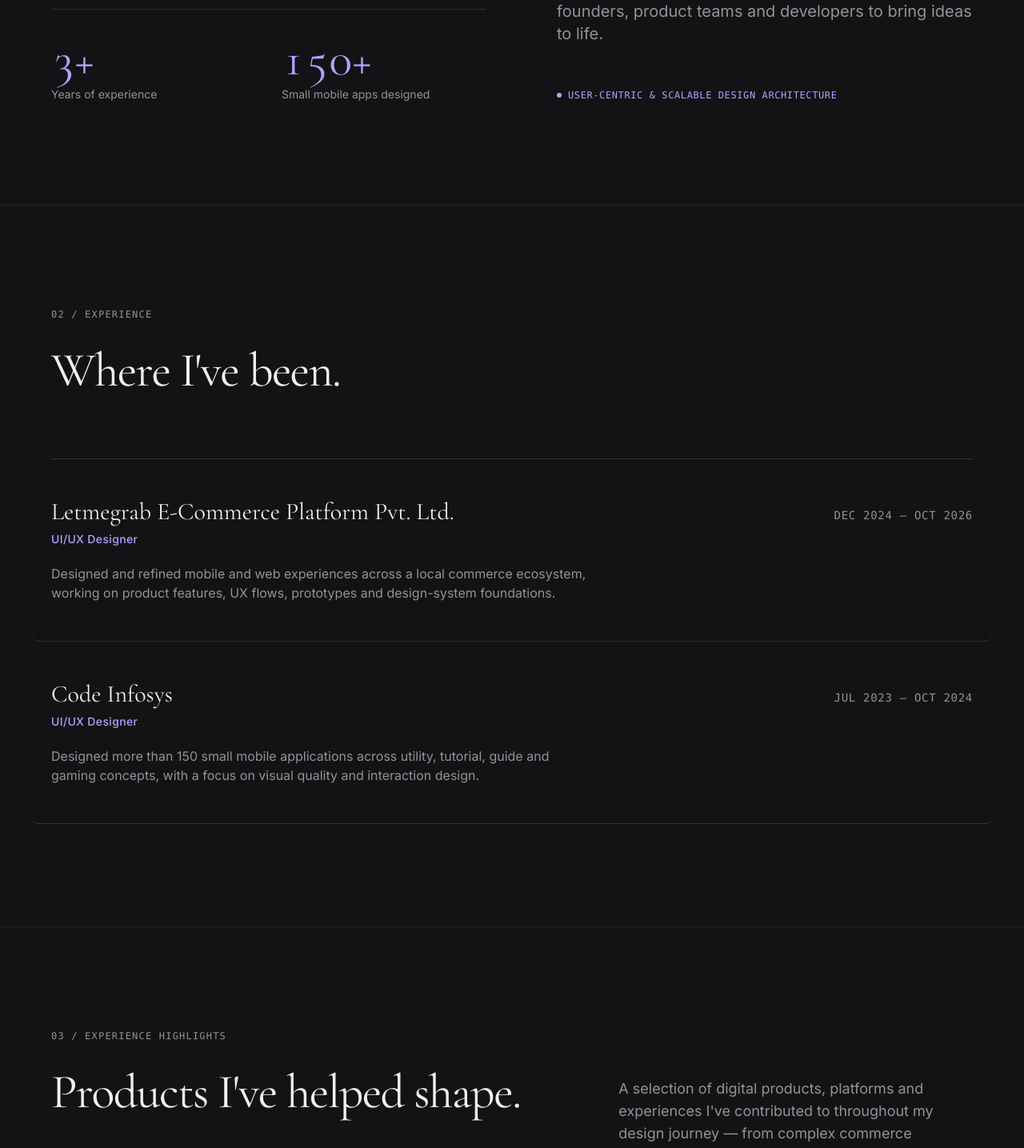
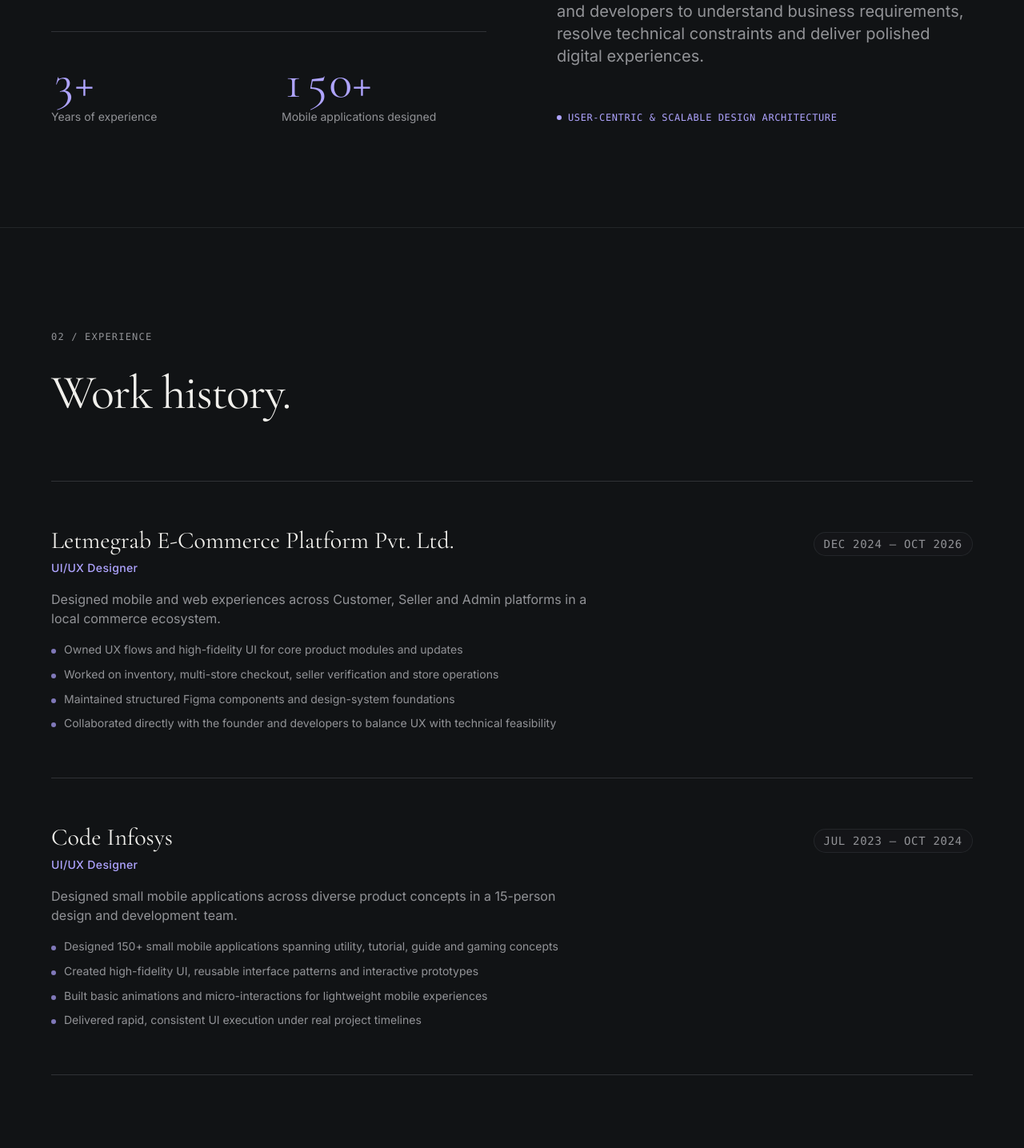
Before and after one commit to ayushrokad/Ayush-Rokad, a Next.js app: page / in a window 1280 px wide. Shown: the part 1342-2777 px from the top of the page at 80% size. Built offline with nearby package versions, Linux system fonts and the light colour scheme.

Commit message:
feat: align portfolio content with authentic resume data and remove third-party references

```diff
--- a/src/components/Experience.tsx
+++ b/src/components/Experience.tsx
@@ -44,7 +44,7 @@ export const Experience: React.FC = () => {
               whileInView="visible"
               viewport={{ once: true, margin: '-40px' }}
               transition={{ delay: index * 0.1 }}
-              className="group py-8 md:py-12 border-b border-[#303236] hover:bg-[#191B1E]/30 transition-colors duration-300 px-0 md:px-6 -mx-0 md:-mx-6 rounded-lg"
+              className="group py-10 md:py-14 border-b border-[#303236] transition-colors duration-300"
             >
               <div className="grid grid-cols-1 md:grid-cols-12 gap-4 md:gap-8 items-baseline">
                 {/* Company Name & Role (7 cols) */}
@@ -59,18 +59,33 @@ export const Experience: React.FC = () => {
 
                 {/* Period (5 cols, right aligned on desktop) */}
                 <div className="md:col-span-5 md:text-right">
-                  <span className="font-mono text-xs sm:text-sm text-[#929397] tracking-wider uppercase">
+                  <span className="font-mono text-xs sm:text-sm text-[#929397] tracking-wider uppercase inline-block py-1 px-3 rounded-full border border-[#303236]/60 bg-[#191B1E]/40">
                     {entry.period}
                   </span>
                 </div>
               </div>
 
               {/* Description */}
-              <div className="mt-5 max-w-2xl">
+              <div className="mt-4 max-w-2xl">
                 <p className="text-sm sm:text-base text-[#929397] leading-relaxed font-normal">
                   {entry.description}
                 </p>
               </div>
+
+              {/* Highlights (Resume bullet points) */}
+              {entry.highlights && entry.highlights.length > 0 && (
+                <ul className="mt-4 space-y-2 max-w-2xl">
+                  {entry.highlights.map((h, i) => (
+                    <li
+                      key={i}
+                      className="flex items-baseline gap-2.5 text-xs sm:text-sm text-[#929397]"
+                    >
+                      <span className="w-1.5 h-1.5 rounded-full bg-[#AFA4FF]/70 shrink-0 mt-1.5" />
+                      <span className="leading-relaxed">{h}</span>
+                    </li>
+                  ))}
+                </ul>
+              )}
             </motion.div>
           ))}
         </div>
--- a/src/components/Expertise.tsx
+++ b/src/components/Expertise.tsx
@@ -9,7 +9,7 @@ import { ArrowUpRight } from 'lucide-react';
 export const Expertise: React.FC = () => {
   return (
     <section
-      id="expertise"
+      id="skills"
       className="py-20 md:py-32 border-t border-[#303236]/60 bg-[#111315]"
     >
       <div className="max-w-content mx-auto px-5 md:px-16">
--- a/src/components/Header.tsx
+++ b/src/components/Header.tsx
@@ -14,7 +14,7 @@ export const Header: React.FC = () => {
     const handleScroll = () => {
       setIsScrolled(window.scrollY > 30);
 
-      const sections = ['about', 'experience', 'highlights', 'expertise', 'contact'];
+      const sections = ['about', 'experience', 'work', 'skills', 'contact'];
       const scrollPosition = window.scrollY + 140;
 
       for (const sectionId of sections) {
--- a/src/data/portfolio.ts
+++ b/src/data/portfolio.ts
@@ -4,6 +4,7 @@ export interface ExperienceEntry {
   role: string;
   period: string;
   description: string;
+  highlights: string[];
 }
 
 export interface ProjectHighlight {
@@ -15,7 +16,6 @@ export interface ProjectHighlight {
   title: string;
   discipline: string;
   description: string;
-  keyExperiences?: string[];
   responsibilities: string[];
   scope: {
     metric: string;
@@ -23,7 +23,6 @@ export interface ProjectHighlight {
     detail: string;
   };
   status: string;
-  focus?: string;
 }
 
 export interface ExpertiseItem {
@@ -46,39 +45,36 @@ export interface SocialLink {
 
 export const portfolioData = {
   meta: {
-    title: "Ayush Rokad — Product & UI/UX Designer",
+    title: "Ayush Rokad — UI/UX & Product Designer",
     description:
-      "Ayush Rokad is a Product and UI/UX Designer based in Surat, shaping thoughtful digital products with clarity and character. 3+ years of experience in mobile apps, web design, and scalable design systems.",
+      "Ayush Rokad is a UI/UX & Product Designer with 3+ years of experience designing mobile and web products. Experienced in UX flows, high-fidelity UI, design systems, and prototyping.",
     author: "Ayush Rokad",
     siteUrl: "https://ayushrokad.com",
     keywords: [
       "Ayush Rokad",
       "Product Designer",
       "UI/UX Designer",
+      "Mobile App Design",
       "Design Systems",
-      "Mobile App Design",
-      "Web Design",
-      "Interaction Design",
+      "Prototyping",
       "Surat Designer",
     ],
   },
   navigation: {
-    brand: "AYUSH ROKAD®",
+    brand: "AYUSH ROKAD",
     links: [
       { label: "About", href: "#about" },
       { label: "Experience", href: "#experience" },
-      { label: "Highlights", href: "#highlights" },
-      { label: "Expertise", href: "#expertise" },
+      { label: "Selected Work", href: "#work" },
+      { label: "Skills", href: "#skills" },
       { label: "Contact", href: "#contact" },
     ],
     cta: {
-      label: "Let's talk",
+      label: "Get in touch",
       href: "#contact",
     },
   },
   hero: {
-    badge: "DIGITAL PRODUCT DESIGNER",
-    locationYear: "SURAT, INDIA · 2026",
     headline: {
       line1: "Designer based in ",
       highlight: "Surat.",
@@ -86,19 +82,19 @@ export const portfolioData = {
       line3: "with clarity and character.",
     },
     subtext:
-      "I'm Ayush Rokad, a UI/UX & Product Designer with 3+ years of experience turning complex requirements into thoughtful, intuitive digital experiences.",
+      "UI/UX & Product Designer with 3+ years of experience designing mobile and web products. Experienced in turning complex business requirements into intuitive, technically feasible interfaces.",
     metadata: [
       { label: "LOCATION", value: "Surat, Gujarat, India" },
       { label: "EXPERIENCE", value: "3+ Years" },
-      { label: "AVAILABILITY", value: "Open to Work" },
+      { label: "AVAILABILITY", value: "Open to Work · Full-Time & Part-Time" },
     ],
   },
   about: {
-    eyebrow: "01 / ABOUT ME",
-    headline: "Good design begins with understanding.",
+    eyebrow: "01 / ABOUT",
+    headline: "Design digital products from idea to interface.",
     paragraphs: [
-      "I started my career designing mobile experiences, building a strong foundation in visual design, interaction and interface consistency. My work later evolved into product-focused design, where I took greater ownership of UX flows, features and complete digital experiences.",
-      "I enjoy turning complex business requirements into simple, usable experiences and collaborating with founders, product teams and developers to bring ideas to life.",
+      "I started my design career working on mobile applications, building hands-on experience in visual design, interface consistency and interaction details. At Letmegrab, my role expanded into product-focused design, taking greater ownership of feature thinking, complete UX flows and scalable components.",
+      "I work comfortably alongside founders, product teams and developers to understand business requirements, resolve technical constraints and deliver polished digital experiences.",
     ],
     metrics: [
       {
@@ -107,13 +103,13 @@ export const portfolioData = {
       },
       {
         value: "150+",
-        label: "Small mobile apps designed",
+        label: "Mobile applications designed",
       },
     ] as MetricItem[],
   },
   experience: {
     eyebrow: "02 / EXPERIENCE",
-    headline: "Where I've been.",
+    headline: "Work history.",
     entries: [
       {
         company: "Letmegrab E-Commerce Platform Pvt. Ltd.",
@@ -121,7 +117,13 @@ export const portfolioData = {
         role: "UI/UX Designer",
         period: "Dec 2024 — Oct 2026",
         description:
-          "Designed and refined mobile and web experiences across a local commerce ecosystem, working on product features, UX flows, prototypes and design-system foundations.",
+          "Designed mobile and web experiences across Customer, Seller and Admin platforms in a local commerce ecosystem.",
+        highlights: [
+          "Owned UX flows and high-fidelity UI for core product modules and updates",
+          "Worked on inventory, multi-store checkout, seller verification and store operations",
+          "Maintained structured Figma components and design-system foundations",
+          "Collaborated directly with the founder and developers to balance UX with technical feasibility",
+        ],
       },
       {
         company: "Code Infosys",
@@ -129,73 +131,70 @@ export const portfolioData = {
         role: "UI/UX Designer",
         period: "Jul 2023 — Oct 2024",
         description:
-          "Designed more than 150 small mobile applications across utility, tutorial, guide and gaming concepts, with a focus on visual quality and interaction design.",
+          "Designed small mobile applications across diverse product concepts in a 15-person design and development team.",
+        highlights: [
+          "Designed 150+ small mobile applications spanning utility, tutorial, guide and gaming concepts",
+          "Created high-fidelity UI, reusable interface patterns and interactive prototypes",
+          "Built basic animations and micro-interactions for lightweight mobile experiences",
+          "Delivered rapid, consistent UI execution under real project timelines",
+        ],
       },
     ] as ExperienceEntry[],
   },
   experienceHighlights: {
-    eyebrow: "03 / EXPERIENCE HIGHLIGHTS",
-    headline: "Products I've helped shape.",
+    eyebrow: "03 / SELECTED WORK",
+    headline: "Key product experiences.",
     introduction:
-      "A selection of digital products, platforms and experiences I've contributed to throughout my design journey — from complex commerce ecosystems to mobile applications.",
+      "A focused summary of products and platforms I've contributed to throughout my career.",
     projects: [
       {
-        id: "seller-experience",
+        id: "seller-app",
         number: "01",
         tag: "SELLER EXPERIENCE",
         company: "LETMEGRAB",
         period: "2024 — 2026",
         discipline: "E-COMMERCE · MOBILE · PRODUCT DESIGN",
-        title: "Local Commerce — Seller Experience",
+        title: "Local Commerce Seller App",
         description:
-          "A comprehensive seller platform designed to help local businesses manage their stores and operate their online presence. The experience brings together inventory, order management, store operations and seller engagement in one connected ecosystem.",
+          "A comprehensive seller platform for local merchants to manage their digital store, inventory, orders and customer engagement in one connected experience.",
         responsibilities: [
-          "Refined and modernized existing product modules, improving interface consistency and usability.",
-          "Designed new product features and UX flows based on business requirements.",
-          "Worked across inventory management, orders, brands, categories, product management and seller verification.",
-          "Designed features such as Store Highlights and an Alerts experience for items requiring attention.",
-          "Maintained structured Figma components, design-system foundations and interactive prototypes.",
-          "Collaborated directly with the founder and development team to translate business requirements into practical, technically feasible experiences.",
+          "Redesigned and modernized existing seller modules for improved usability",
+          "Designed UX flows for product catalog, inventory, orders and merchant verification",
+          "Created Store Highlights and an Alerts experience for attention-required items",
+          "Maintained organized Figma components and interactive prototypes",
         ],
         scope: {
           metric: "2,000+",
           label: "Approx. screens / modules",
-          detail: "Across the seller product experience",
+          detail: "Across the complete seller product ecosystem",
         },
         status: "Testing / Pre-launch",
       },
       {
-        id: "customer-experience",
+        id: "customer-app",
         number: "02",
         tag: "CUSTOMER EXPERIENCE",
         company: "LETMEGRAB",
         period: "2024 — 2026",
         discipline: "E-COMMERCE · MOBILE · UX / PRODUCT DESIGN",
-        title: "Local Commerce — Customer Experience",
+        title: "Local Commerce Customer App",
         description:
-          "A customer-facing shopping experience built around discovering and purchasing from nearby local businesses. The product focuses on simplifying multi-store shopping, checkout and flexible fulfilment through in-store pickup and doorstep delivery.",
-        keyExperiences: [
-          "Multi-store shopping and checkout",
-          "Store-specific in-store pickup and doorstep delivery",
-          "Product discovery and shopping journeys",
-          "Customer order and post-purchase experiences",
-        ],
+          "A shopping experience helping customers discover and purchase from nearby local stores, with a focus on simplifying multi-store ordering and flexible fulfillment.",
         responsibilities: [
-          "Designed and refined customer-facing UX flows across the shopping journey.",
-          "Worked on a multi-store checkout experience to make complex orders easier to understand.",
-          "Structured pickup and doorstep delivery options at the individual store and order level.",
-          "Created high-fidelity interfaces, interactive prototypes and detailed interaction states.",
-          "Focused on making multi-store purchasing and order fulfilment more intuitive.",
+          "Structured customer shopping journeys and local store product discovery",
+          "Designed multi-store checkout to make split orders clear and manageable",
+          "Implemented in-store pickup and doorstep delivery options at store and order level",
+          "Created interactive prototypes, component states and detailed interaction flows",
         ],
         scope: {
           metric: "1,800+",
           label: "Approx. screens / modules",
-          detail: "Across the customer product experience",
+          detail: "Across the customer shopping experience",
         },
         status: "Testing / Pre-launch",
       },
       {
-        id: "mobile-applications",
+        id: "mobile-apps",
         number: "03",
         tag: "MOBILE APPLICATIONS",
         company: "CODE INFOSYS",
@@ -203,77 +202,75 @@ export const portfolioData = {
         discipline: "MOBILE · UI/UX · INTERACTIVE DESIGN",
         title: "150+ Mobile Applications",
         description:
-          "A diverse collection of more than 150 small mobile applications spanning utility tools, tutorials, guides and lightweight gaming experiences. Working across different product concepts helped build a strong foundation in interface design, visual consistency and interaction design.",
+          "A broad collection of small mobile applications across utility tools, tutorials, guides and lightweight mobile games.",
         responsibilities: [
-          "Designed mobile interfaces across a wide range of application concepts.",
-          "Created high-fidelity UI and reusable interface patterns.",
-          "Developed basic animations and interactive experiences for lightweight mobile games and applications.",
-          "Translated product requirements into clear, visually polished mobile interfaces.",
-          "Worked alongside a multidisciplinary design and development team.",
+          "Designed clear, accessible mobile interfaces across varied application categories",
+          "Created reusable UI patterns and scalable component foundations",
+          "Developed basic animations and micro-interactions for lightweight mobile games",
+          "Collaborated within a multidisciplinary team to ship apps under active release schedules",
         ],
         scope: {
           metric: "150+",
           label: "Small mobile applications",
-          detail: "Utility, tutorial, gaming & guides",
+          detail: "Utility, tutorial, guide & gaming applications",
         },
-        status: "Shipped / Live on App Store & Play Store",
-        focus: "Mobile UI · Visual Design · Interaction Design · Basic Animation",
+        status: "Shipped & Live",
       },
     ] as ProjectHighlight[],
   },
   expertise: {
-    eyebrow: "04 / EXPERTISE",
-    headline: "What I do",
+    eyebrow: "04 / SKILLS",
+    headline: "Capabilities & focus areas.",
     items: [
       {
-        id: "product-design",
+        id: "product-ux",
         number: "01",
-        title: "Product design",
+        title: "Product & UX Flows",
         description:
-          "Thoughtful digital products from early ideas to polished experiences.",
+          "User journeys, feature design, wireframes and information architecture for complex requirements.",
       },
       {
-        id: "ui-ux-design",
+        id: "mobile-web-ui",
         number: "02",
-        title: "UI/UX design",
+        title: "Mobile & Web UI",
         description:
-          "Intuitive user journeys and visually consistent interfaces.",
-      },
-      {
-        id: "mobile-app-design",
-        number: "03",
-        title: "Mobile app design",
-        description:
-          "Purposeful interfaces designed for real-world mobile use.",
-      },
-      {
-        id: "web-design",
-        number: "04",
-        title: "Web design",
-        description:
-          "Responsive experiences that balance usability and visual clarity.",
+          "Polished, production-ready interfaces designed for real-world mobile and desktop use.",
       },
       {
         id: "design-systems",
-        number: "05",
-        title: "Design systems",
+        number: "03",
+        title: "Design Systems",
         description:
-          "Reusable components and scalable interface patterns.",
+          "Scalable component libraries, typography tokens and consistent interface guidelines in Figma.",
       },
       {
-        id: "interaction-design",
+        id: "prototyping",
+        number: "04",
+        title: "Interactive Prototyping",
+        description:
+          "Clickable prototypes for usability testing, founder reviews and developer handoff.",
+      },
+      {
+        id: "micro-interactions",
+        number: "05",
+        title: "Micro-interactions & Motion",
+        description:
+          "Subtle animations, state feedback and transition concepts using Rive, Lottie and Figma.",
+      },
+      {
+        id: "dev-collaboration",
         number: "06",
-        title: "Interaction design",
+        title: "Developer Collaboration",
         description:
-          "Prototypes, motion concepts and meaningful micro-interactions.",
+          "Clear component specs and active communication to adapt designs within technical constraints.",
       },
     ] as ExpertiseItem[],
   },
   toolkit: {
     eyebrow: "05 / TOOLKIT",
-    headline: "Tools of the trade.",
+    headline: "Tools & software.",
     subtext:
-      "From interface exploration and design systems to interactive prototypes and motion.",
+      "Design and prototyping tools used daily to take ideas from exploration to production.",
     tools: [
       "Figma",
       "Adobe XD",
@@ -285,10 +282,11 @@ export const portfolioData = {
     ],
   },
   philosophy: {
-    eyebrow: "06 / APPROACH",
-    headline: "How I think about design.",
-    statement: "“Make the complex feel simple.”",
-    body: "My approach starts with understanding the problem, organizing the experience and refining the details. I believe good interfaces should feel intuitive, consistent and purposeful.",
+    eyebrow: "06 / HOW I WORK",
+    headline: "Working methodology.",
+    statement:
+      "“I focus on making complex product requirements easier to understand, keeping interfaces consistent, and working closely with developers to ensure technical feasibility.”",
+    body: "My process is practical and iterative. I usually work directly in high-fidelity design for familiar flows, while using wireframes when a problem requires deeper exploration.",
     process: [
       "Understand",
       "Structure",
@@ -299,8 +297,10 @@ export const portfolioData = {
     ],
   },
   contact: {
-    eyebrow: "HAVE SOMETHING IN MIND?",
-    headline: "Let's make something meaningful.",
+    eyebrow: "GET IN TOUCH",
+    headline: "Have a product or feature that needs design?",
+    subheadline:
+      "Open to Full-Time and Part-Time opportunities — Remote or On-Site across Surat, Gujarat.",
     email: "ayushrokad@gmail.com",
     copyright: "© 2026 Ayush Rokad",
     socialLinks: [
@@ -310,7 +310,7 @@ export const portfolioData = {
         isExternal: true,
       },
       {
-        label: "Resume",
+        label: "Download Resume (PDF)",
         href: "/resume.pdf",
         isExternal: true,
       },
```
Also changed, not shown: src/components/Contact.tsx (+12 -1 lines), src/components/ExperienceHighlights.tsx (+10 -42 lines), 1 other file (tests, documents, lock files or other folders).
